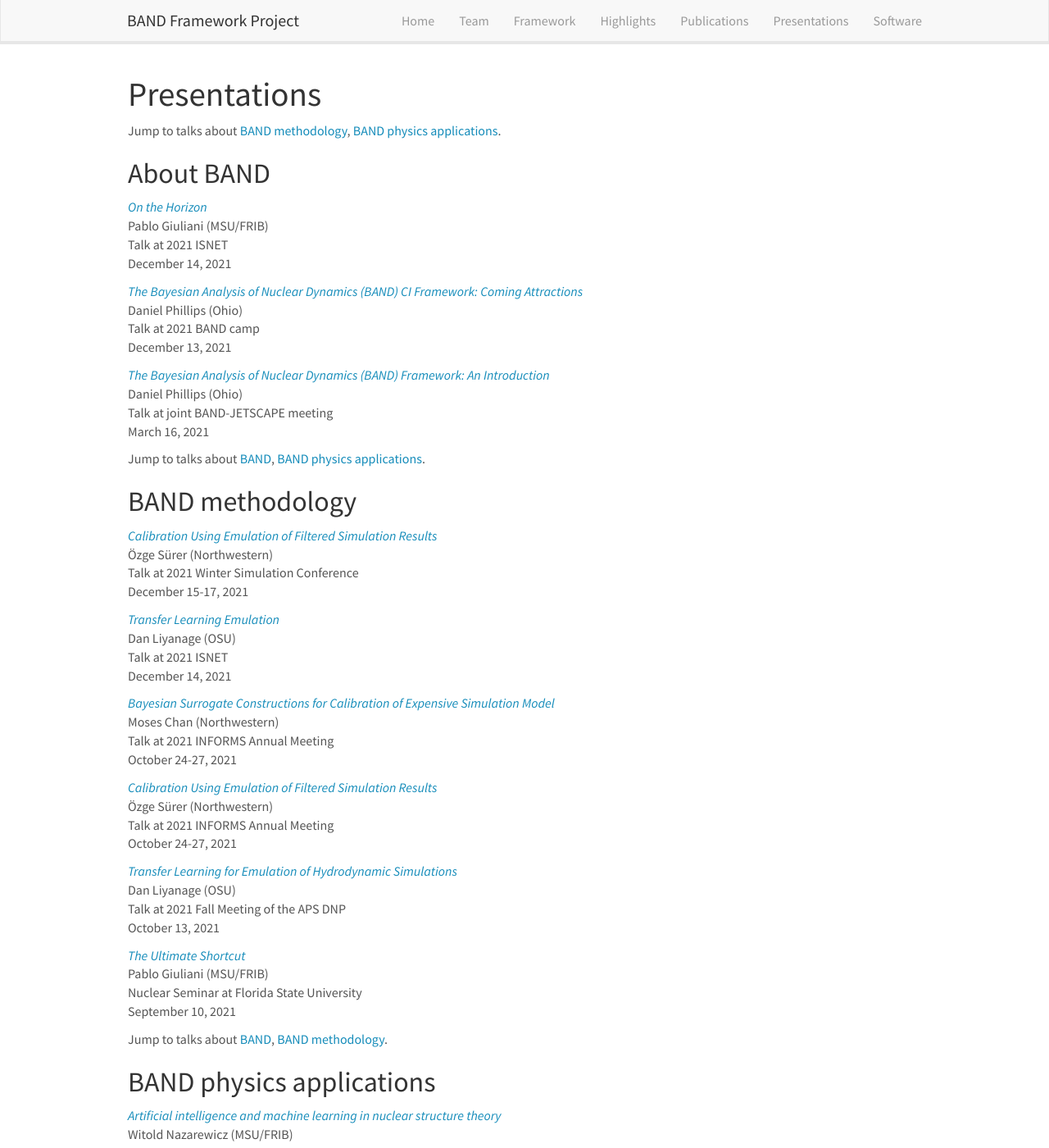
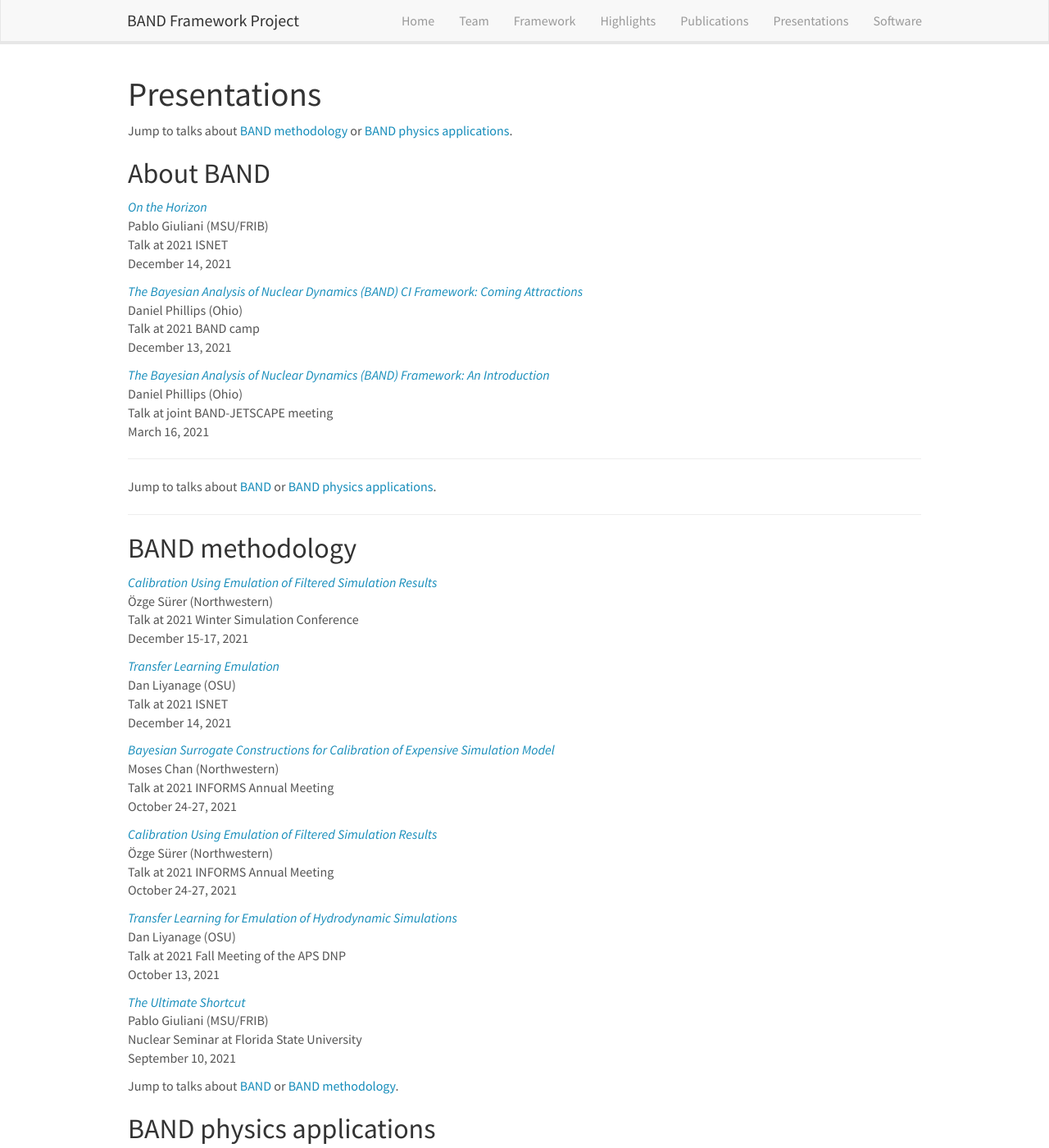
Before and after one commit to bandframework/bandframework.github.io, a Jekyll site: the page built from _pages/presentations.md, in a window 1280 px wide and 1400 px high. Shown: the whole window at 82% size. Built offline with Jekyll 4.4.1, drawn with Linux system fonts in a browser that asks for light colours; nearby versions of some CDN libraries.

Commit message:
trying horizontal lines

```diff
--- a/_pages/presentations.md
+++ b/_pages/presentations.md
@@ -9,7 +9,7 @@
 
 # Presentations
 
-Jump to talks about [BAND methodology](#band-methodology), [BAND physics applications](#band-physics-applications).
+Jump to talks about [BAND methodology](#band-methodology) or [BAND physics applications](#band-physics-applications).
 
 
 ## About BAND
@@ -25,9 +25,11 @@
 
 {% endfor %}
 
+----
 
-Jump to talks about [BAND](#about-band), [BAND physics applications](#band-physics-applications).
+Jump to talks about [BAND](#about-band) or [BAND physics applications](#band-physics-applications).
 
+----
 
 ## BAND methodology
 
@@ -46,7 +48,7 @@
 
 
 
-Jump to talks about [BAND](#about-band), [BAND methodology](#band-methodology).
+Jump to talks about [BAND](#about-band) or [BAND methodology](#band-methodology).
 
 ## BAND physics applications
 
```
